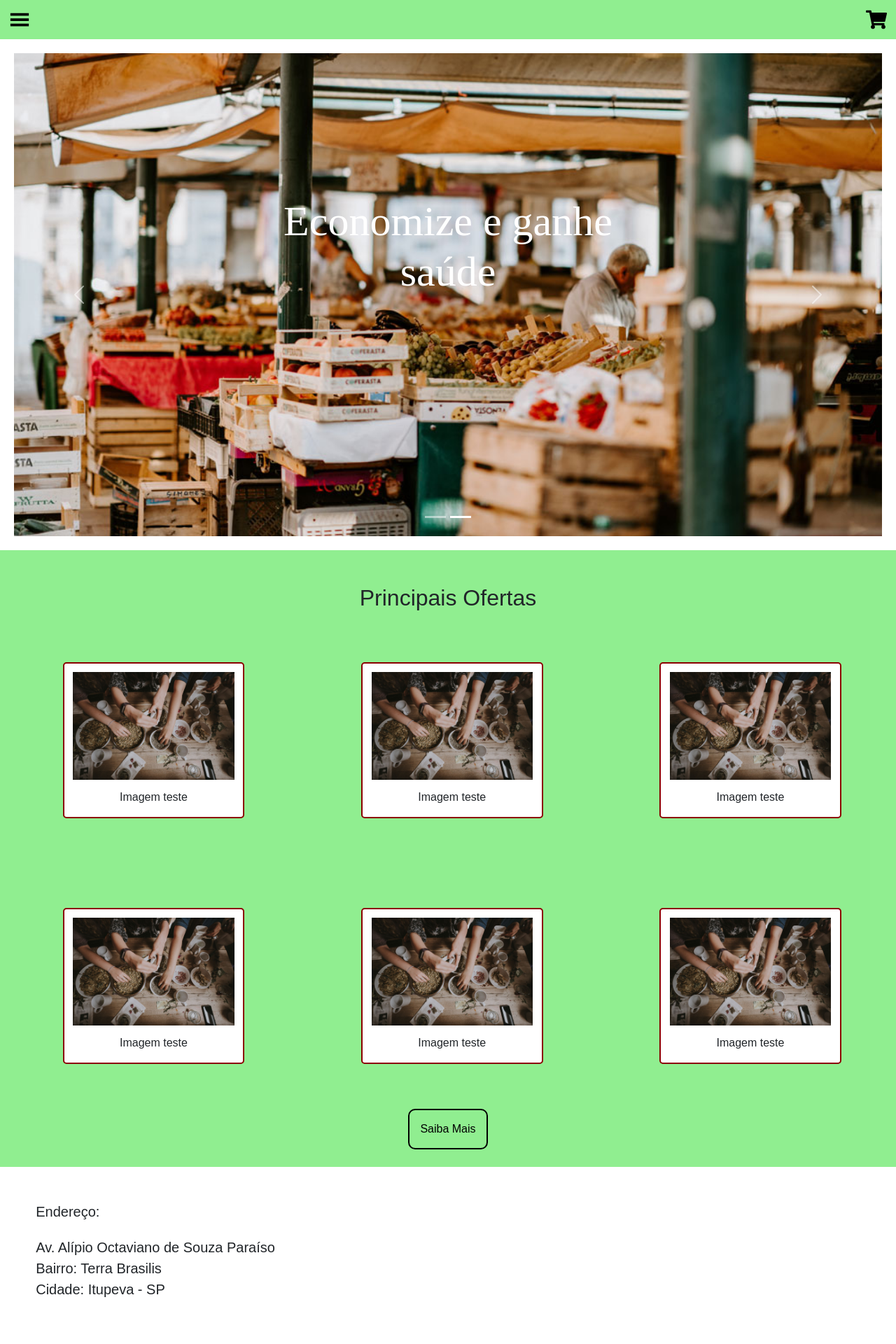
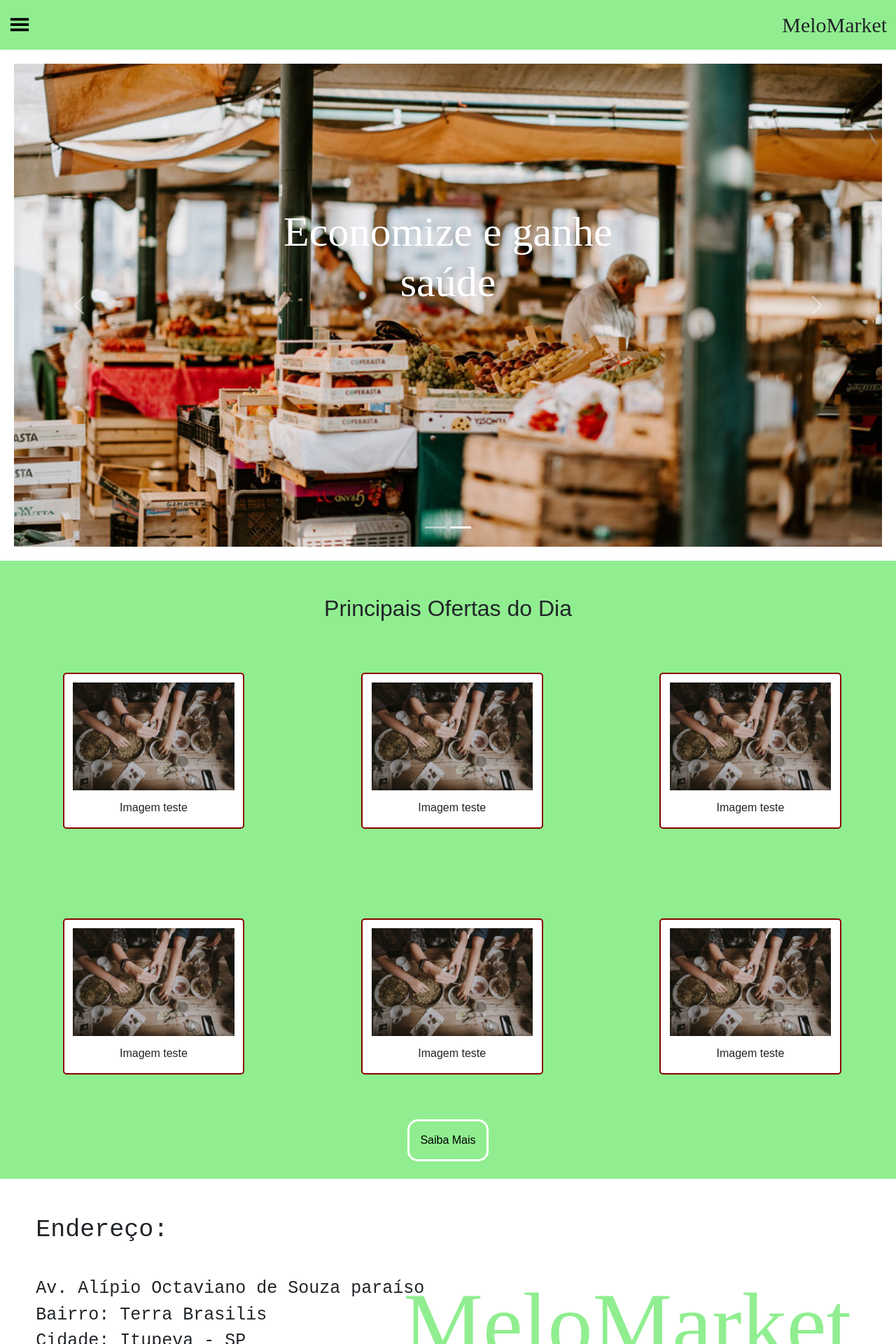
Before and after one commit to Lmelo0511/MeloMarket, a React (Create React App) app: page / in a window 1280 px wide. Shown: the top 1920 px of the page at 70% size. Built offline with nearby package versions, Linux system fonts and the light colour scheme.

Commit message:
Atualizado

```diff
--- a/package.json
+++ b/package.json
@@ -11,6 +11,7 @@
     "react-bootstrap": "^2.9.1",
     "react-dom": "^18.2.0",
     "react-icons": "^4.12.0",
+    "react-router-dom": "^6.20.0",
     "react-scripts": "5.0.1",
     "web-vitals": "^2.1.4"
   },
--- a/src/App.js
+++ b/src/App.js
@@ -1,22 +1,38 @@
-import React from 'react';
+import React, {useState} from 'react';
 import 'bootstrap/dist/css/bootstrap.css';
 import Carousel from 'react-bootstrap/Carousel';
 import { GiHamburgerMenu } from "react-icons/gi";
-import { FaShoppingCart } from "react-icons/fa";
 import imagem1 from "./Imagens/feira-supermercado-hortifruti.jpg"
 import imagem2 from "./Imagens/carrossel-img1.jpg"
 import imagem3 from "./Imagens/carrossel-img2.jpg"
+import { BrowserRouter as Router, Link } from 'react-router-dom';
+import Tela2 from './Tela2';
 
 function App() {
+
+  const[menuAberto, setMenuAberto] = useState(false);
+
+  function toggleMenu(){
+    setMenuAberto(!menuAberto);
+  }
+
   return (
+    <Router>
       <div className="secao1">
         <header className="cabecalho">
-        <button className="botaoMenu">
+          <button className="botaoMenu" onClick={toggleMenu}>
             <GiHamburgerMenu size={30} color="black"/>
+            {menuAberto && (
+              <div className='navBar'>
+                <div className='meusLinks'>
+                  <Link className='atalhos' to='./Tela2'>Contato</Link>
+                  <Link className='atalhos' to='./Tela2'>Promoções</Link>
+                  <Link className='atalhos' to='./Tela2'>Sobre</Link>
+                </div>
+              </div>
+            )}
           </button>
-        <button className="botaoCompras">
-        <FaShoppingCart size={30} color="black"/>
-        </button>
+          <p className='Logo'>MeloMarket</p>
         </header>
         <div style={{padding: 20}}>
           <Carousel>
@@ -40,7 +56,7 @@ function App() {
         </div>
         <div className='secao2'>
           <br></br>
-        <h2 className='titulo2'>Principais Ofertas</h2>
+          <h2 className='titulo2'>Principais Ofertas do Dia</h2>
           <section>
             <div className='container1'>
               <img
@@ -93,14 +109,16 @@ function App() {
               <h3 className='titulo3'>Endereço:</h3>
               <br></br><br></br>
               <p className='endereco'>
-              Av. Alípio Octaviano de Souza Paraíso<br></br>
+                Av. Alípio Octaviano de Souza paraíso<br></br>
                 Bairro: Terra Brasilis<br></br>
                 Cidade: Itupeva - SP
               </p>
+              <p className='Logo2'>MeloMarket</p>
             </div>
           </footer>
         </div>
       </div>
+    </Router>
   );
 }
 
--- /dev/null
+++ b/src/Tela2.js
@@ -0,0 +1,9 @@
+import React from "react";
+
+function Tela2(){
+    <div>
+        <h1>Olá Tela2</h1>
+    </div>
+}
+
+export default Tela2;
--- a/src/index.css
+++ b/src/index.css
@@ -12,11 +12,38 @@
 }
 
 .botaoMenu,
-.botaoCompras{
+.Logo{
   margin: 1%;
   cursor: pointer;
   border: none;
   background-color: lightgreen;
+}
+
+.cabecalho p{
+  font-size: 30px;
+  font-family: 'Pacifico', cursive;
+}
+
+.navBar{
+  overflow: hidden;
+  position: relative;
+}
+
+.meusLinks{
+  padding: 20px 20px;
+  text-decoration: none;
+  font-size: 17px;
+  display: grid;
+  cursor: pointer;
+  text-decoration: none;
+}
+
+.atalhos{
+  padding: 5%;
+  cursor: pointer;
+  text-decoration: none;
+  color: black;
+  font-size: 20px;
 }
 
 .carrosel-item {
@@ -83,19 +110,42 @@
 
 .botaoMais{
   background-color: transparent;
+  border-color: white;
   color: black;
-  border: 2px solid black;
+  box-shadow: 0 0 40px 40px transparent inset, 0 0 0 0 transparent;
+  -webkit-transition: all 150ms ease-in-out;
+  transition: all 150ms ease-in-out;
   padding: 15px;
-  border-radius: 10px;
+  border-radius: 15px;
+  border: 3px solid white;
+}
+
+.botaoMais:hover{
+  box-shadow: 0 0 10px 0 white inset, 0 0 10px 4px white;
 }
 
 .rodape{
   margin-top: 2%;
 }
 
-.endereco,
 .titulo3{
   padding: 4%;
   position: absolute;
-  font-size: 20px;
+  font-size: 35px;
+  font-family: 'Courier New', Courier, monospace;
 }
+
+.endereco{
+  padding: 7% 0% 2% 4%;
+  position: absolute;
+  font-size: 25px;
+  font-family: 'Courier New', Courier, monospace;
+}
+
+.Logo2{
+  font-size: 8em;
+  font-family: 'Pacifico', cursive;
+  float: right;
+  color: lightgreen;
+  padding: 5%;
+}
```
Also changed, not shown: 1 other file (tests, documents, lock files or other folders). Lines whose indentation alone changed are shown as unchanged.
